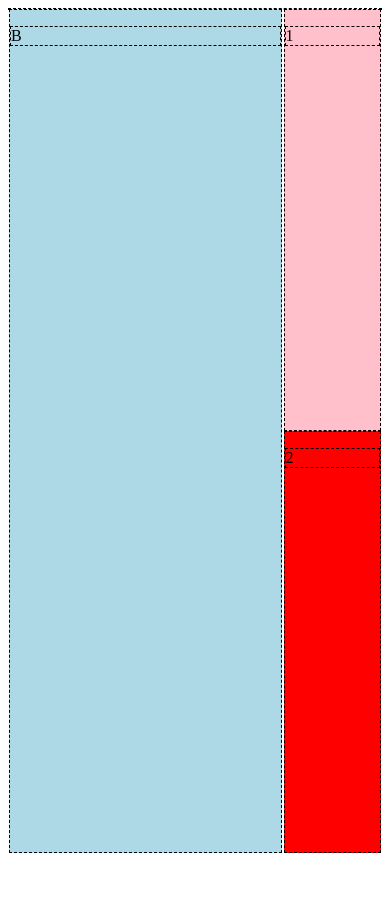
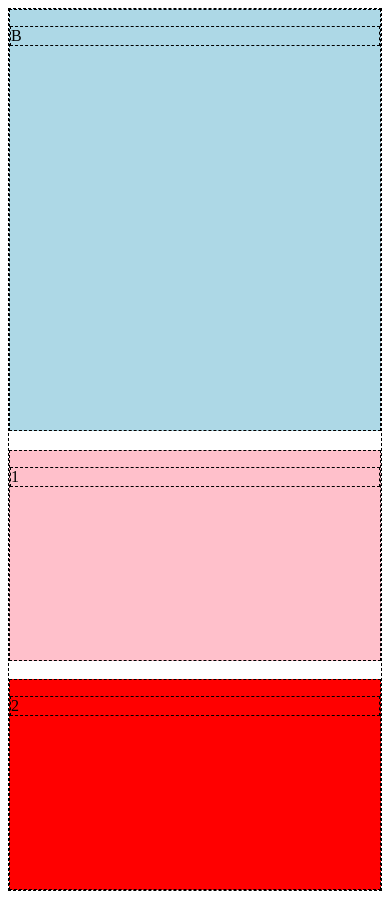
Before and after one commit to ellie-a/mondrian-layout, a plain HTML site: page index.html in a window 390 px wide. Before the commit the page ends 853 px from the top, so only its background shows below. Drawn offline with Linux system fonts and the light colour scheme.

Commit message:
all three layouts are functional and responsive.

```diff
--- a/css/styles.css
+++ b/css/styles.css
@@ -3,7 +3,7 @@
   border:1px dashed #000;
 }
 
-/*@media only screen and (min-width: 801px) {*/
+@media only screen and (min-width: 801px) {
   .big {
     background-color: lightblue;
     float: left;
@@ -11,31 +11,31 @@
     width: 70vw;
   }
 
-
-
   .small1 {
     background-color: pink;
     float: right;
     height: 50vh;
     width: 25vw;
-  }
+    border-bottom: 5px solid white;
+}
 
   .small2 {
     background-color: red;
     float: right;
     width: 25vw;
     height: 50vh;
+    border-top: 5px solid white;
 
+  }
 }
-/*}*/
 
 
-/*@media only screen and (min-width: 416px) and (max-width: 800px){
+@media only screen and (min-width: 416px) and (max-width: 800px){
 
   .big {
     background-color: lightblue;
     height: 50vh;
-    margin-bottom: 5vh;
+    margin-bottom: 3vh;
   }
 
 
@@ -54,21 +54,23 @@
   }
 
 }
+
 @media only screen and (max-width: 415px){
 
   .big {
     background-color: lightblue;
-    height: 40vh;
-    margin-bottom: 10%;
+    height: 50vh;
+    margin-bottom: 5%;
   }
 
   .small1 {
     background-color: pink;
-    height: 20vh;
-    margin-bottom: 10%;
+    height: 25vh;
+    margin-bottom: 5%;
   }
   .small2 {
     background-color: red;
-    height: 20vh;
+    height: 25vh;
+
   }
-}*/
+}
```
